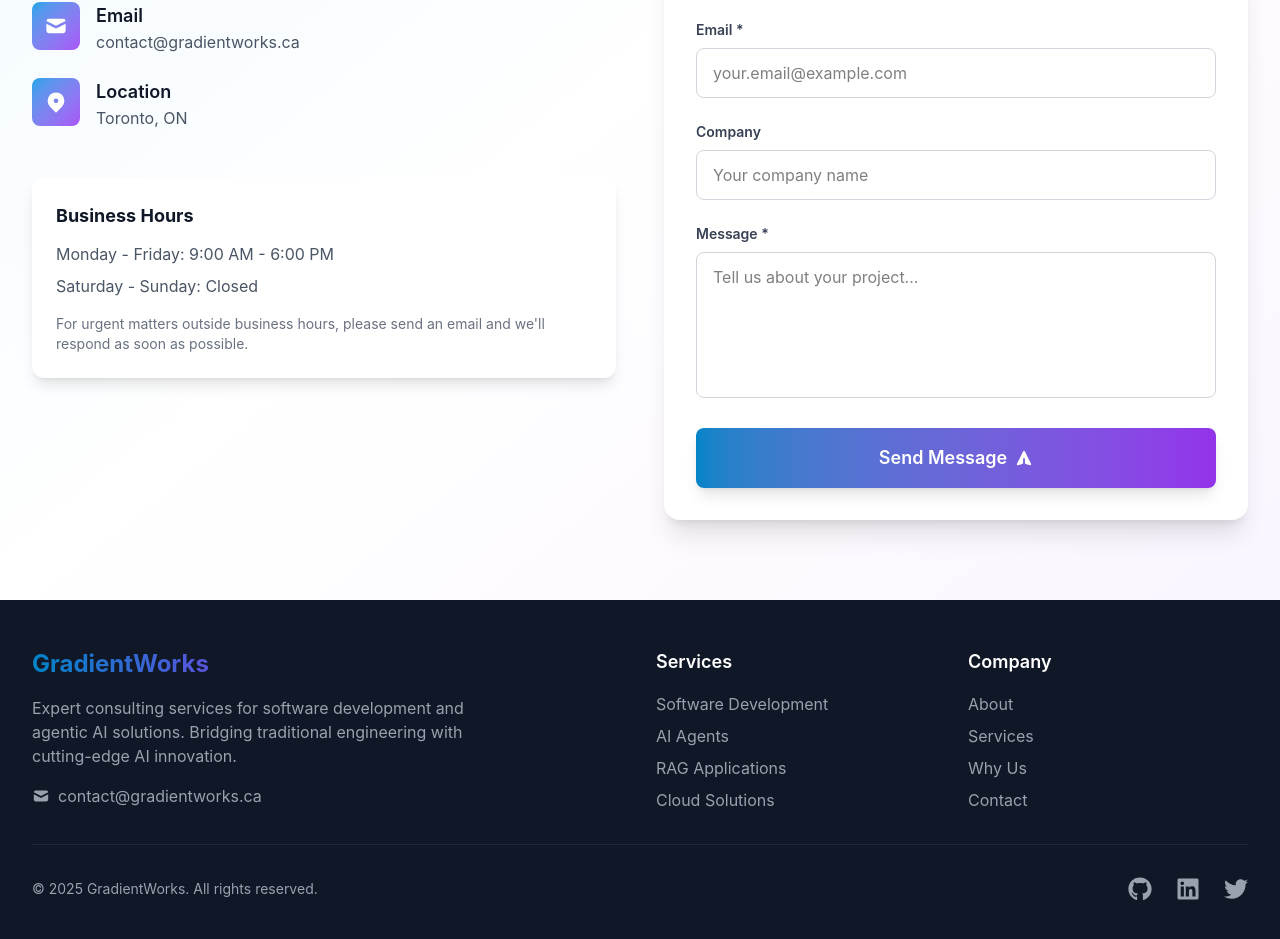
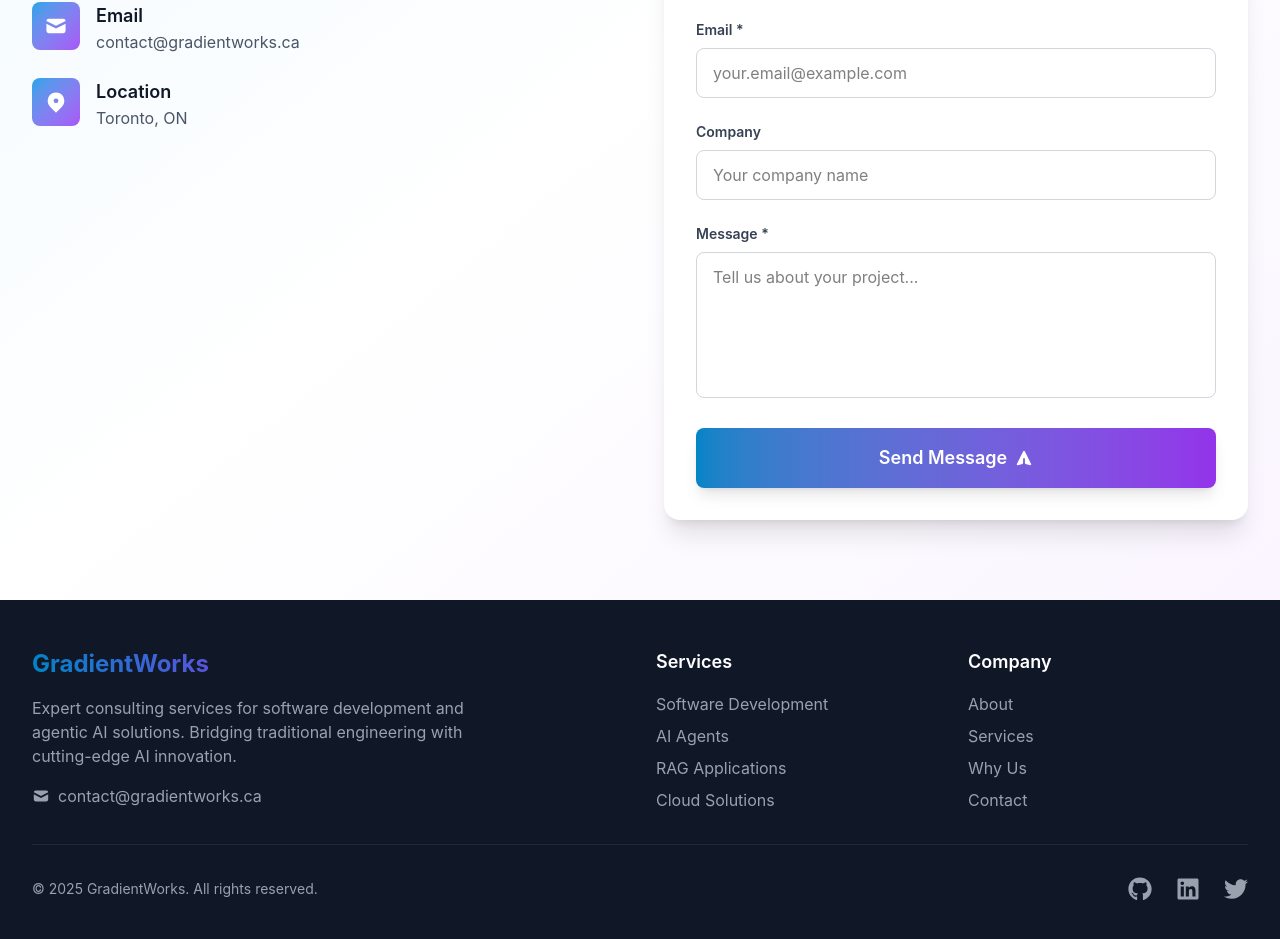
Before and after one commit to popand/gradientworks, a React (Vite) app: page / in a window 1280 px wide. Shown: the part 5422-6361 px from the top of the page. Built offline with nearby package versions, Linux system fonts and the light colour scheme.

Commit message:
Remove business hours section from Contact component for a cleaner layout.

```diff
--- a/src/components/Contact.tsx
+++ b/src/components/Contact.tsx
@@ -101,22 +101,6 @@
                 </motion.div>
               ))}
             </div>
-
-            <motion.div
-              initial={{ opacity: 0, y: 20 }}
-              animate={isInView ? { opacity: 1, y: 0 } : {}}
-              transition={{ duration: 0.6, delay: 0.6 }}
-              className="mt-12 p-6 bg-white rounded-xl shadow-lg"
-            >
-              <h4 className="text-lg font-bold text-gray-900 mb-3">Business Hours</h4>
-              <div className="space-y-2 text-gray-600">
-                <p>Monday - Friday: 9:00 AM - 6:00 PM</p>
-                <p>Saturday - Sunday: Closed</p>
-              </div>
-              <p className="mt-4 text-sm text-gray-500">
-                For urgent matters outside business hours, please send an email and we'll respond as soon as possible.
-              </p>
-            </motion.div>
           </motion.div>
 
           {/* Contact Form */}
```
